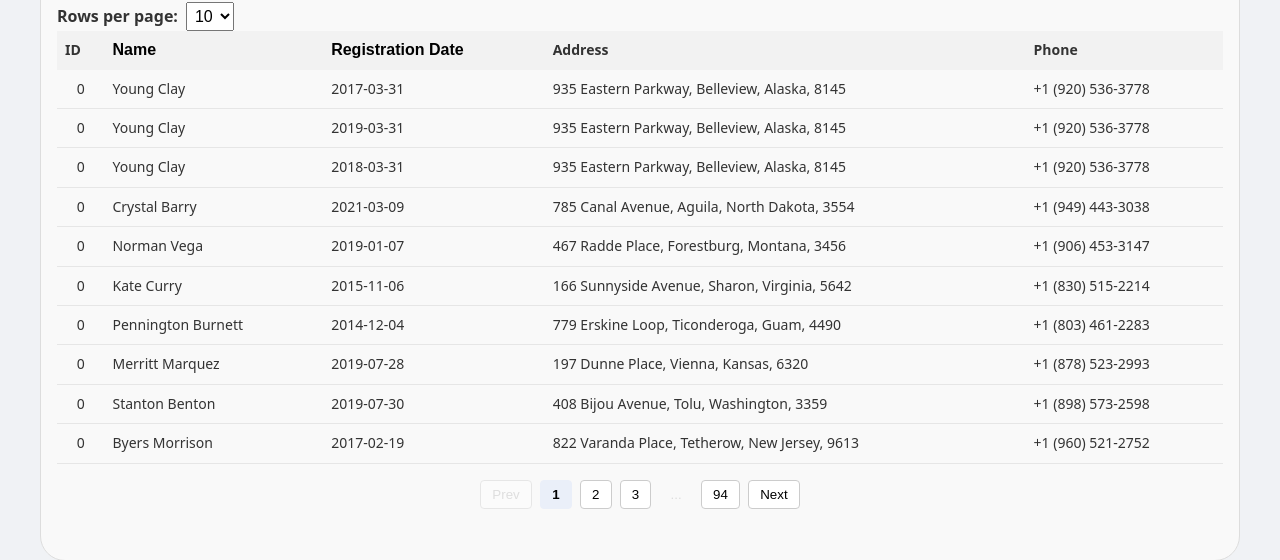
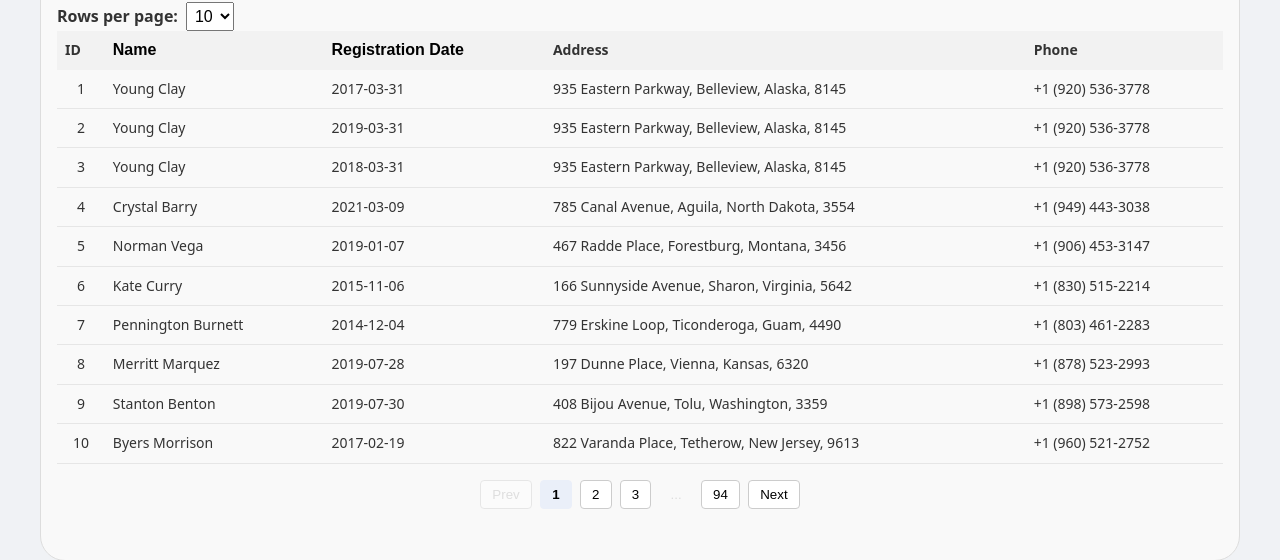
Before and after one commit to Muhannad-coding/users-table, a Vue app: page / in a window 1280 px wide. Shown: the part 211-771 px from the top of the page. Built offline with nearby package versions, Linux system fonts and the light colour scheme.

Commit message:
pass currentPage and pageSize props to UsersListTable for improved pagination display

```diff
--- a/src/components/features/users/UsersListTable.vue
+++ b/src/components/features/users/UsersListTable.vue
@@ -1,13 +1,12 @@
 <script setup>
-import { ref } from 'vue'
 // eslint-disable-next-line no-unused-vars
 const props = defineProps({
   rows: { type: Array, default: () => [] },
   sort: { type: Object, default: () => ({ key: null, direction: 'asc' }) },
   toggleSort: { type: Function, required: true },
+  currentPage: { type: Number, required: false },
+  pageSize: { type: Number, required: false },
 })
-
-const idx = ref(0)
 </script>
 
 <template>
@@ -32,8 +31,8 @@ const idx = ref(0)
       </tr>
     </thead>
     <tbody>
-      <tr class="table-row" v-for="user in rows" :key="user.id">
-        <td class="ids">{{ idx }}</td>
+      <tr class="table-row" v-for="(user, index) in rows" :key="user.id">
+        <td class="ids">{{ (currentPage - 1) * pageSize + index + 1 }}</td>
         <td>{{ user.name }}</td>
         <td>{{ user.date }}</td>
         <td>{{ user.address }}</td>
--- a/src/components/features/users/UsersTable.vue
+++ b/src/components/features/users/UsersTable.vue
@@ -76,7 +76,13 @@ watch(
 
   <PageSizeSelector v-model="pageSize" />
 
-  <UsersListTable :rows="paginated" :sort="sort" :toggleSort="toggleSort" />
+  <UsersListTable
+    :rows="paginated"
+    :sort="sort"
+    :toggleSort="toggleSort"
+    :currentPage="currentPage"
+    :pageSize="pageSize"
+  />
 
   <div class="pagination">
     <PaginationButton :disabled="currentPage === 1" @click="goToPage(currentPage - 1)">
```
